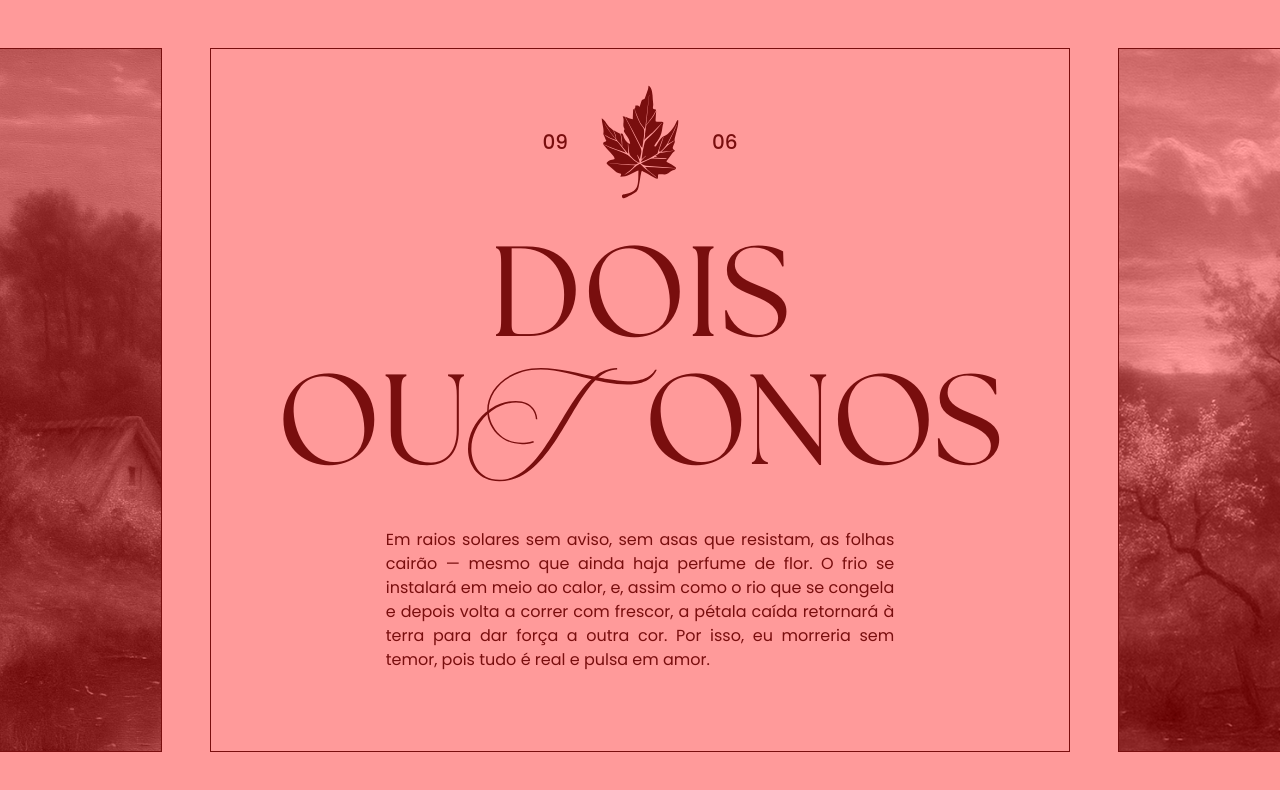
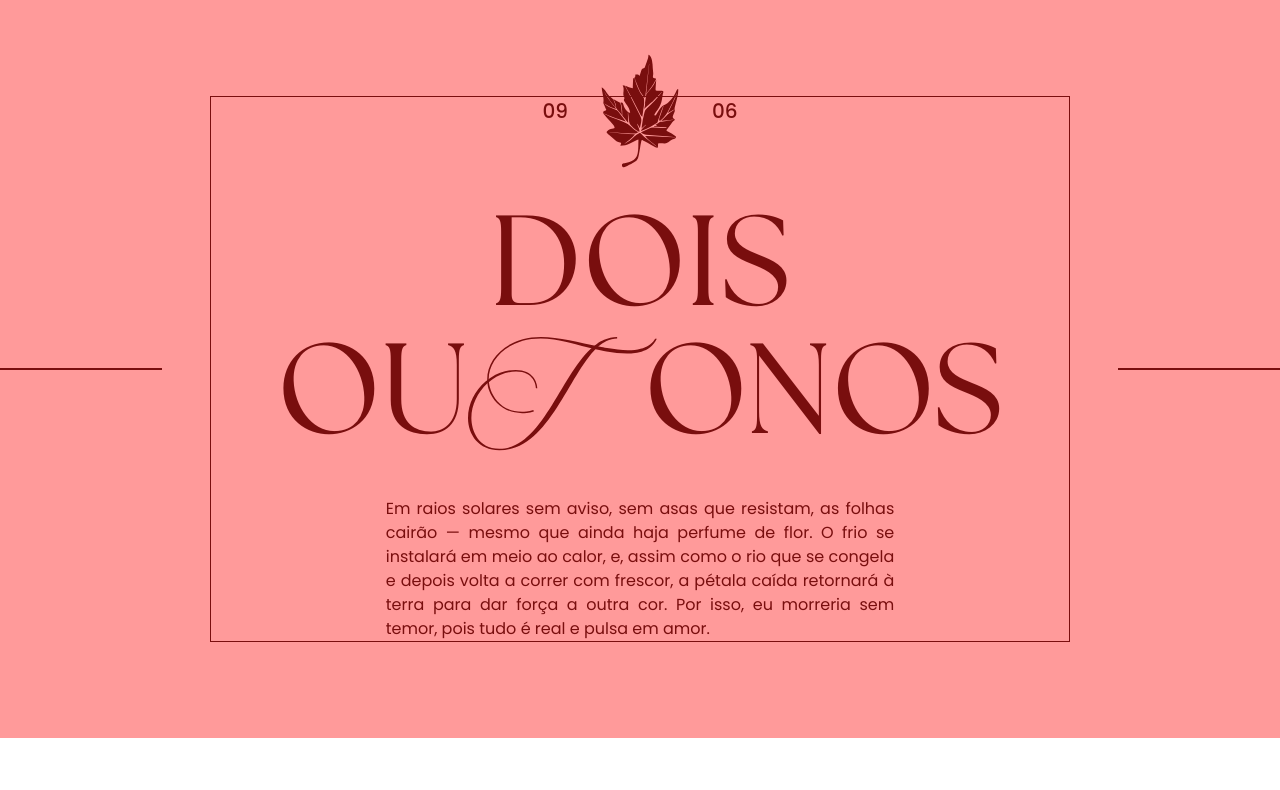
Before and after one commit to f-rxfxel/one-year, a Next.js app: page / in a window 1280 px wide. Shown: the top 790 px of the page. Built offline with nearby package versions, Linux system fonts and the light colour scheme.

Commit message:
Implementando ajuste de altura para dispositivos móveis

```diff
--- a/app/globals.css
+++ b/app/globals.css
@@ -74,6 +74,14 @@
   --sidebar-accent-foreground: oklch(0.205 0 0);
   --sidebar-border: oklch(0.922 0 0);
   --sidebar-ring: oklch(0.708 0 0);
+  --app-vh: 100vh;
+}
+
+@media (max-width: 768px) {
+  .full-mobile-height {
+    height: var(--app-vh);
+    min-height: var(--app-vh);
+  }
 }
 
 .dark {
--- a/app/page.tsx
+++ b/app/page.tsx
@@ -82,6 +82,15 @@ export default function Component() {
     return () => window.removeEventListener('resize', checkMobile);
   }, []);
 
+  useEffect(() => {
+    const setVh = () => {
+      document.documentElement.style.setProperty('--app-vh', `${window.innerHeight}px`);
+    };
+    setVh();
+    window.addEventListener('resize', setVh);
+    return () => window.removeEventListener('resize', setVh);
+  }, []);
+
   const season = seasons[seasonKey];
   const prevSeason = prevSeasonKey ? seasons[prevSeasonKey] : null;
 
@@ -131,7 +140,7 @@ export default function Component() {
   const handleTouchEnd = () => {
     if (touchStartY !== null && touchEndY !== null) {
       const distance = touchStartY - touchEndY;
-      if (Math.abs(distance) > 50 && !isScrolling) { // 50px é um valor razoável para swipe
+      if (Math.abs(distance) > 50 && !isScrolling) {
         setIsScrolling(true);
         if (distance > 0) {
           handleNextSeason();
@@ -174,7 +183,7 @@ export default function Component() {
       onTouchStart={handleTouchStart}
       onTouchMove={handleTouchMove}
       onTouchEnd={handleTouchEnd}
-      className={`md:flex-row md:py-12 md:px-0 px-6 flex flex-col items-center justify-between h-screen bg-${season.color}-background`}
+      className={`full-mobile-height md:flex-row md:py-12 md:px-0 px-6 flex flex-col items-center justify-between bg-${season.color}-background`}
     >
       <section
         onClick={handlePreviousSeason}
```
